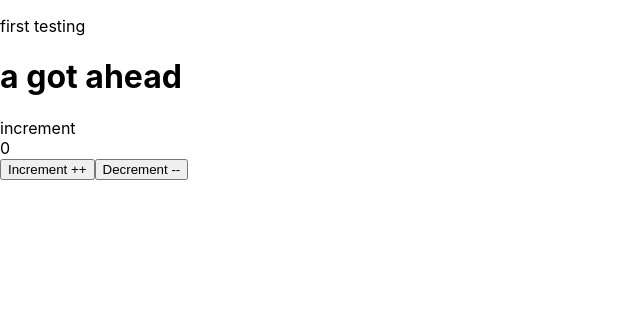
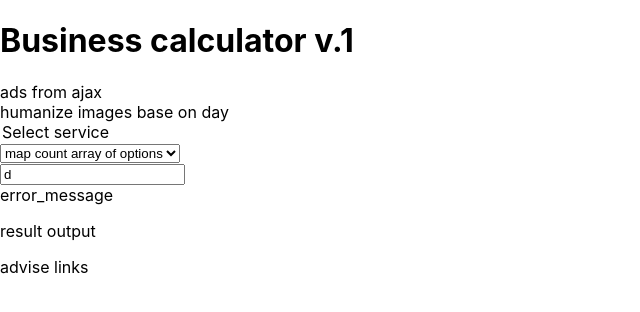
Before and after one commit to ifebrand6/Business-Calculator, a React (Create React App) app: page / in a window 1280 px wide. Shown: the top 312 px of the page, without its empty margins (0-640 px from the left). Built offline with nearby package versions, Linux system fonts and the light colour scheme.

Commit message:
test for checking neccessary element

```diff
--- a/mock-up.html
+++ b/mock-up.html
@@ -5,7 +5,6 @@
 <body data-gr-c-s-loaded="true"><div id="huntr-react-container-2"><!-- react-empty: 1 --></div>
     <div class="main">
         <div class="sidebar"></div>
-        <div class="header">
             <h1>Welcome to business calculator v.1 </h1>
             <section class="humanitize">
                 <h2>Beautiful Humanize images</h2>
@@ -32,10 +31,10 @@
                         <input type="text" name="cost_price" id="" placeholder="Enter cost price">
                     </form>
                     <div class="result">
-                        <p class="error">
+                        <p class="result">
                             error message goes here
                         </p>
-                        <div class="output">
+                        <div class="result">
                             output result goes here.
                         </div>
                         <div class="result_advise">
--- /dev/null
+++ b/src/Main.js
@@ -0,0 +1,40 @@
+import React from 'react';
+
+function Layout(props) {
+    const case_input = 'case_input'
+    return(
+        <div id="main" >
+        <h1>Business calculator v.1</h1>
+         <div id="sidebar">{'ads from ajax '}</div>
+            <section id="humanitize">{'humanize images base on day'}</section>
+            <div id="cal_body">
+                <div id="unselected">
+                    <legend>Select service</legend>
+                    <select name="" id="">
+                        <option value="">{'map count array of options'}</option>
+                    </select>
+                </div>
+                <div id="iselected">
+                    <div id={case_input}>
+                        <form action="">
+                            <input type="text" defaultValue={'d'}/>
+                            <br/>
+                        </form>
+                        <div id="error_message">
+                            {'error_message'}
+                        </div>
+                        <div id="result">
+                            <p id="result_output">
+                                {'result output'}
+                            </p>
+                            <div id="advise_links">
+                                {'advise links'}
+                            </div>
+                        </div>
+                    </div>
+                </div>
+            </div>
+        </div>
+    )
+}
+export default Layout;
--- a/src/Requirement.js
+++ b/src/Requirement.js
@@ -12,16 +12,18 @@ class Display extends Component{
     setcounter = (e)=> {
         let counter = this.state.counter;
         const input = parseFloat(e.target.value)
-        this.setState(() => {
-            if (input < 0) {
-                return { counter: 0}
-            }else {
-                return { counter: (counter + input)}
-            }
+        const current = (counter + input)
+        console.log('this is current value = '+current + '>>> this is the input value = '+input + ' >> this is the state value = '+counter)
+        if (current >= 0) {
+            this.setState(() => {
+                return { counter: (input + counter)}
         });
+        } else {
+            return e.preventDefault()
+        }
     }
     render(){
-        let counter = this.state.counter
+        const counter = this.state.counter;
          return(
       <Test counter={counter} onClick={this.setcounter}/>
     )
--- a/src/index.js
+++ b/src/index.js
@@ -2,12 +2,13 @@ import React from 'react';
 import ReactDOM from 'react-dom';
 import './index.css';
 // import App from './App';
-import Test from './Requirement'
+// import Test from './Requirement'
+import Display from './Main'
 import * as serviceWorker from './serviceWorker';
 
 ReactDOM.render(
   <React.StrictMode>
-    <Test />
+    <Display />
   </React.StrictMode>,
   document.getElementById('root')
 );
```
Also changed, not shown: src/Test.js (+11 -0 lines), 2 other files (tests, documents, lock files or other folders).
